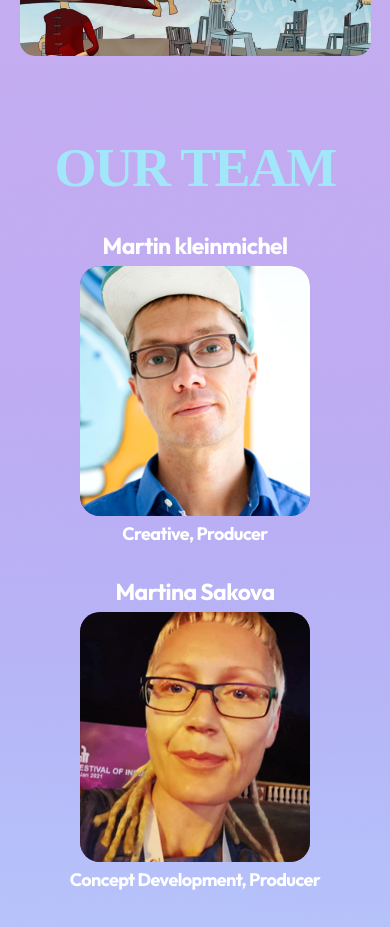
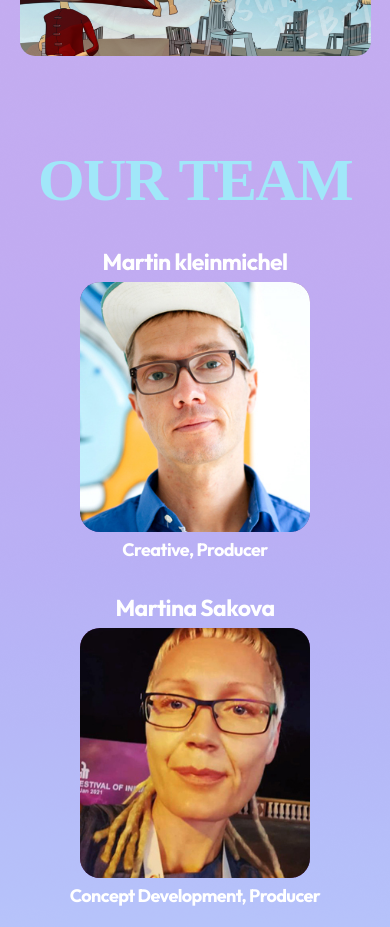
Before and after one commit to Palnetguy/project-23-creative-studio, a React (Create React App) app: page / in a window 390 px wide. Shown: the part 960-1887 px from the top of the page. Built offline with nearby package versions, Linux system fonts and the light colour scheme.

Commit message:
imgimprint

```diff
--- a/src/styles/Imprint.css
+++ b/src/styles/Imprint.css
@@ -1,5 +1,5 @@
 .Imprint {
-  background-image: url('../assets/images/background/Desktop-1.png');
+  /* background-image: url('../assets/images/background/Desktop-1.png');
 
   @media (max-width: 800px) {
     body{
@@ -7,7 +7,7 @@
     background-repeat: no-repeat;
     background-attachment: fixed;
     }
-  }
+  } */
   /* background: linear-gradient(
       0deg,
       rgba(74, 144, 226, 0.15) 0%,
--- a/src/styles/contact.css
+++ b/src/styles/contact.css
@@ -135,7 +135,7 @@
     padding: 0 0em;
   }
   .contact h1 {
-    font-size: 26px;
+    font-size: 60px;
   }
   .contact .cont_info {
     padding: 0 100px;
--- a/src/styles/homepage.css
+++ b/src/styles/homepage.css
@@ -329,7 +329,7 @@
   }
   .homepage .more_content h1.ourteam {
     font-family: Gilroy;
-    font-size: 54px;
+    font-size: 60px;
     margin-top: 1.5em;
   }
   .homepage .more_content .our_team .mber .img {
```
